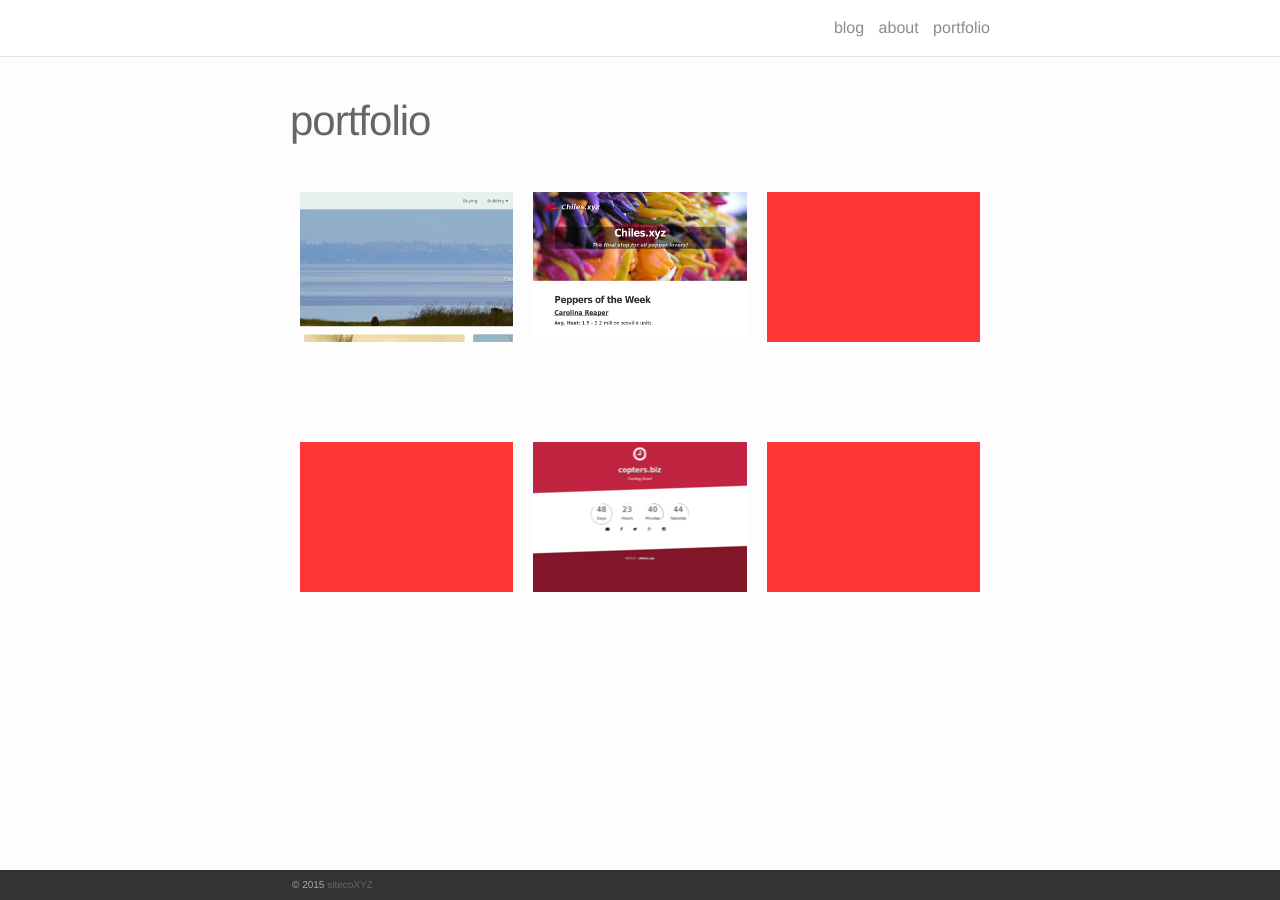
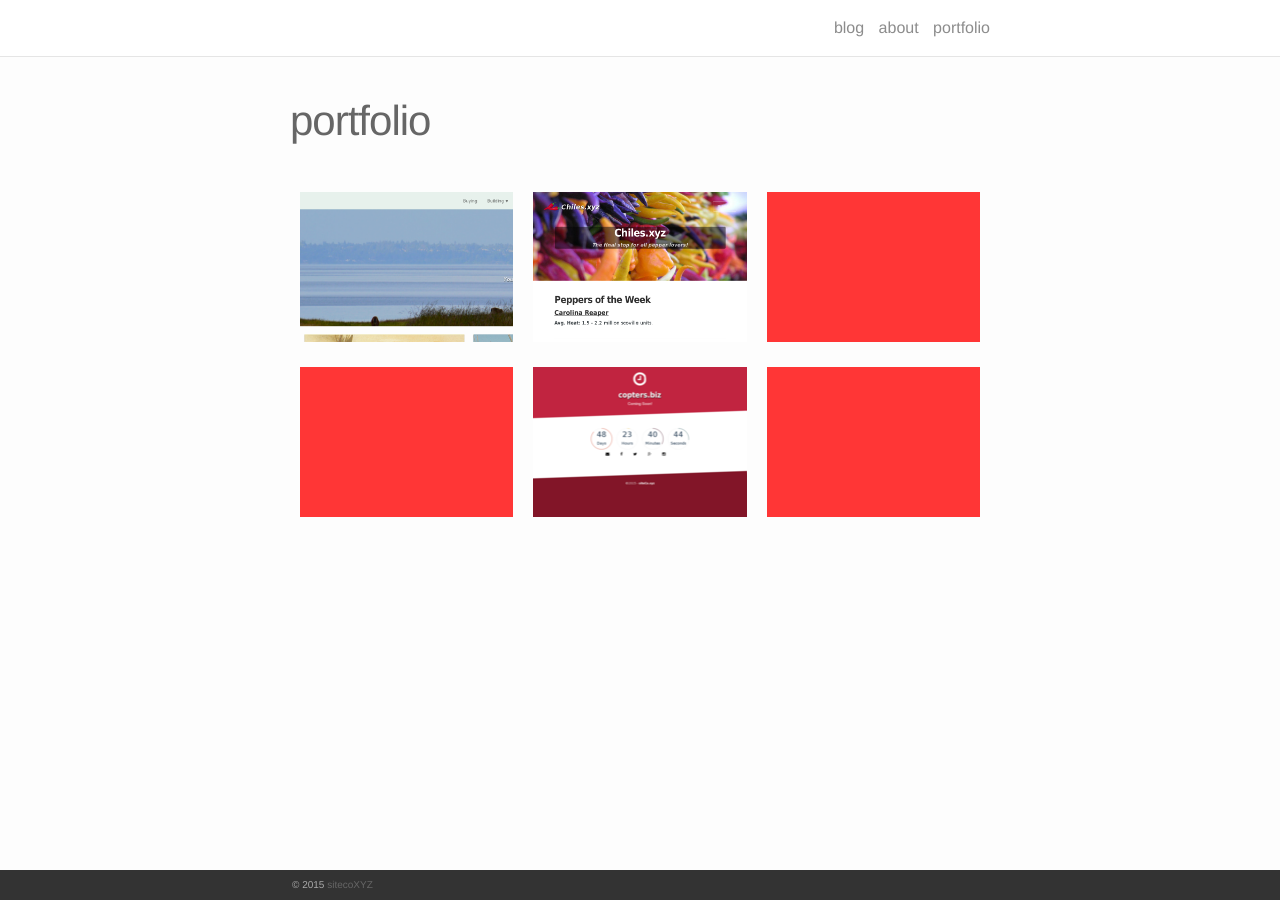
Before and after one commit to sitecoxyz/siteco.xyz, a Jekyll site: the page built from portfolio.md, in a window 1280 px wide. Built offline with Jekyll 4.4.1, drawn with Linux system fonts in a browser that asks for light colours; nearby versions of some CDN libraries.

Commit message:
project height too tall

```diff
--- a/_sass/_layout.scss
+++ b/_sass/_layout.scss
@@ -195,7 +195,7 @@ clear: both;
 }
 .project {
 width: 33.33%;
-height: 250px;
+height: 175px;
 float: left;
 vertical-align: middle;
 box-sizing: border-box;
```
